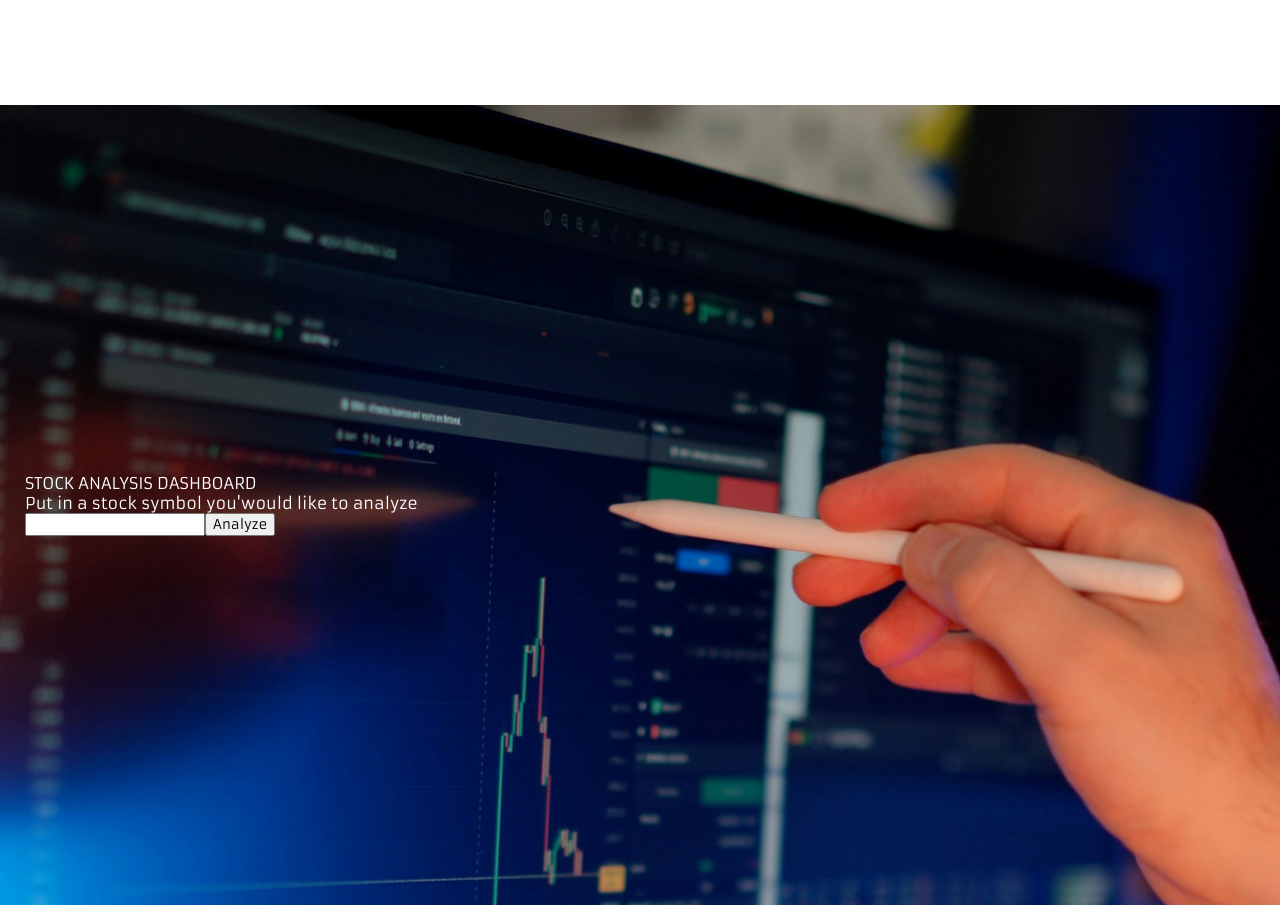
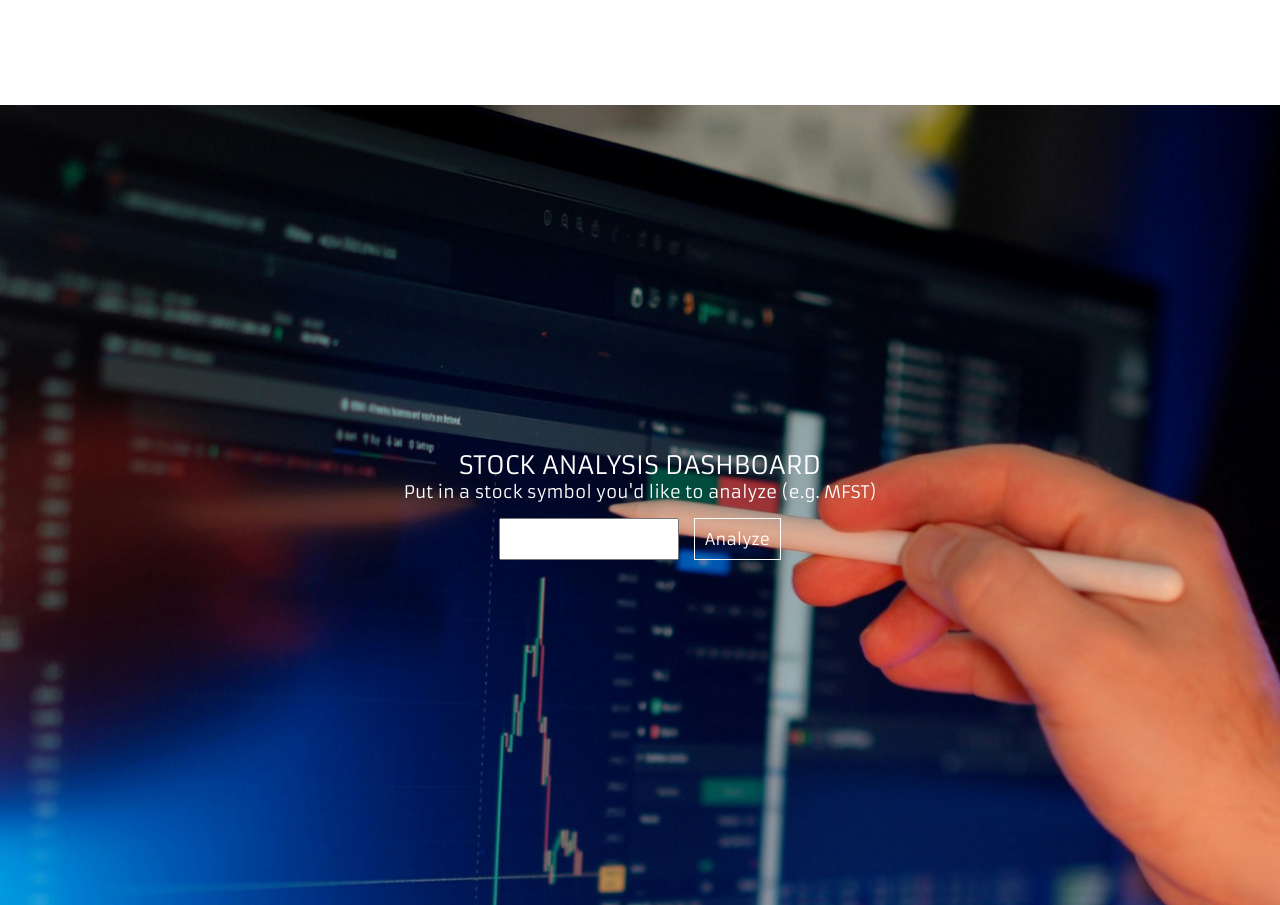
Before and after one commit to Barakat-20/personal-website, a React (Vite) app in the folder personal-website/: page / in a window 1280 px wide. Shown: the part 3000-3905 px from the top of the page. Built offline with nearby package versions, Linux system fonts and the light colour scheme; no server answers.

Commit message:
Completed stock analysis dashboard

```diff
--- a/personal-website/src/stockAnalysisDashboard/stockAnalysisDashboard.ts
+++ b/personal-website/src/stockAnalysisDashboard/stockAnalysisDashboard.ts
@@ -25,8 +25,6 @@
     width: 100%;
     height: 100%;
     display: table;
-    color: white;
-
 `
 export const VerticalAlignContent = styled.div`
     display: table-cell;
@@ -35,10 +33,62 @@
 export const DashboardGridContainer = styled.div`
     width: 80%;
     margin: 0 auto;
-    border: 1px solid green;
 `
 export const DashboardGridContent = styled.div`
     background-color: white;
     border-radius: 5px;
     padding: 15px
 `
+export const MarginSpace = styled.div`
+ margin-bottom: 15px;
+`
+export const DashboardTitle = styled.div`
+    color: white;
+    font-size: 25px;
+    text-align:  center;
+`
+export const DashboardSubTitle = styled.div`
+    color: white;
+    font-size: 17px;
+    text-align:  center;
+`
+export const LoadingOvalContainer = styled.div`
+    width: fit-content;
+    margin: 0 auto;
+`
+export const BackButton = styled.div`
+    margin-left: 10px;
+    width: fit-content;
+    color: white;
+    font-size: 12px;
+    &:hover{
+        cursor: pointer;
+        font-weight: bold;
+    }
+`
+export const InputContainer = styled.div`
+  width: fit-content;
+  margin: 0 auto;
+  display: flex;
+`
+
+export const AnalyzeInput = styled.div`
+  color: white;
+  padding: 10px;
+  background: none;
+  border: none;
+  border-bottom: solid white 1px;
+`
+
+export const AnalyzeButton = styled.div`
+  color: white;
+  margin-left: 15px;
+  background: none;
+  padding: 10px;
+  border: solid white 1px;
+  &:hover {
+  cursor: pointer;
+  background-color: white;
+  color: ${PrimaryColor}
+  }
+`
--- a/personal-website/src/stockAnalysisDashboard/stockAnalysisDashboard.tsx
+++ b/personal-website/src/stockAnalysisDashboard/stockAnalysisDashboard.tsx
@@ -3,15 +3,24 @@
   analyzeStock,
   VerticalAlignContainer,
   VerticalAlignContent,
-  DashboardGridContainer
+  DashboardGridContainer,
+  MarginSpace,
+  DashboardTitle,
+  DashboardSubTitle,
+  BackButton,
+  LoadingOvalContainer,
+  InputContainer,
+  // AnalyzeInput,
+  AnalyzeButton,
 } from './stockAnalysisDashboard'
 import { Oval } from 'react-loader-spinner'
 import './stockAnalysisDashboard.css'
 import DashboardGrid from './dashboardGrid'
+import { PrimaryColor } from './stockAnalysisDashboard'
 
 function StockAnalysisDashboard() {
 
-  const [stockData, setStockData] = useState()
+  const [stockData, setStockData] = useState<any>(null)
   const [stockSymbol, setStockSymbol] = useState('')
   const [isLoading, setIsLoading] = useState(false)
   const [gotData, setGotData] = useState(false)
@@ -38,7 +47,14 @@
       <VerticalAlignContainer>
         <VerticalAlignContent>
           <DashboardGridContainer>
-            <div onClick={() => goBack()}>BACK</div>
+            <DashboardTitle>
+              {stockData.basicInfo.longName}
+            </DashboardTitle>
+            <DashboardSubTitle>
+              {stockData.basicInfo.sector}
+            </DashboardSubTitle>
+            <MarginSpace></MarginSpace>
+            <BackButton onClick={() => goBack()}>BACK</BackButton>
             <div>
               <DashboardGrid
                 stockData={stockData}
@@ -54,29 +70,35 @@
     <VerticalAlignContainer>
       <VerticalAlignContent>
         <div>
-            <div id="stock-analysis-dashboard-title">STOCK ANALYSIS DASHBOARD</div>
+            <DashboardTitle id="stock-analysis-dashboard-title">STOCK ANALYSIS DASHBOARD</DashboardTitle>
             {isLoading ?(
-              <div>
+              <LoadingOvalContainer>
+                <MarginSpace></MarginSpace>
                 <Oval
                   visible={true}
                   height="80"
                   width="80"
-                  color="#4fa94d"
+                  color='white'
+                  secondaryColor={PrimaryColor}
                   ariaLabel="oval-loading"
                   wrapperStyle={{}}
                   wrapperClass=""
                 />
-              </div>
+              </LoadingOvalContainer>
             ) : (
               <div>
-                <div id="stock-analysis-dashboard-subtitle">
-                  Put in a stock symbol you'would like to analyze
-                </div>
-                <input
-                  value ={stockSymbol}
-                  onChange={e => setStockSymbol(e.target.value)}
-                ></input>
-                <button className="stock-analysis-dashboard-button" onClick={() => runStockAnalysis()}>Analyze</button>
+                <DashboardSubTitle id="stock-analysis-dashboard-subtitle">
+                  Put in a stock symbol you'd like to analyze (e.g. MFST)
+                </DashboardSubTitle>
+                <MarginSpace></MarginSpace>
+                <InputContainer>
+                  <input
+                    className="AnalyzeInput"
+                    value ={stockSymbol}
+                    onChange={e => setStockSymbol(e.target.value)}
+                  ></input>
+                    <AnalyzeButton className="stock-analysis-dashboard-button" onClick={() => runStockAnalysis()}>Analyze</AnalyzeButton>
+                </InputContainer>
               </div>
             )
             }
```
